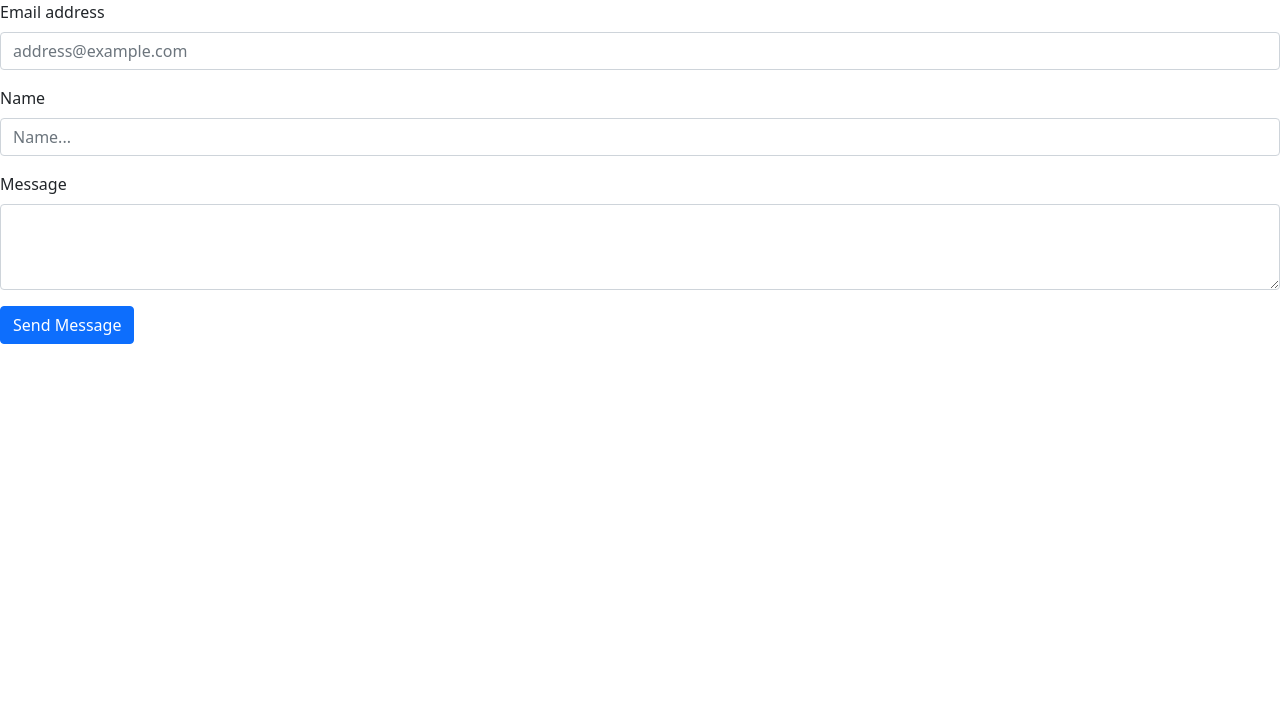
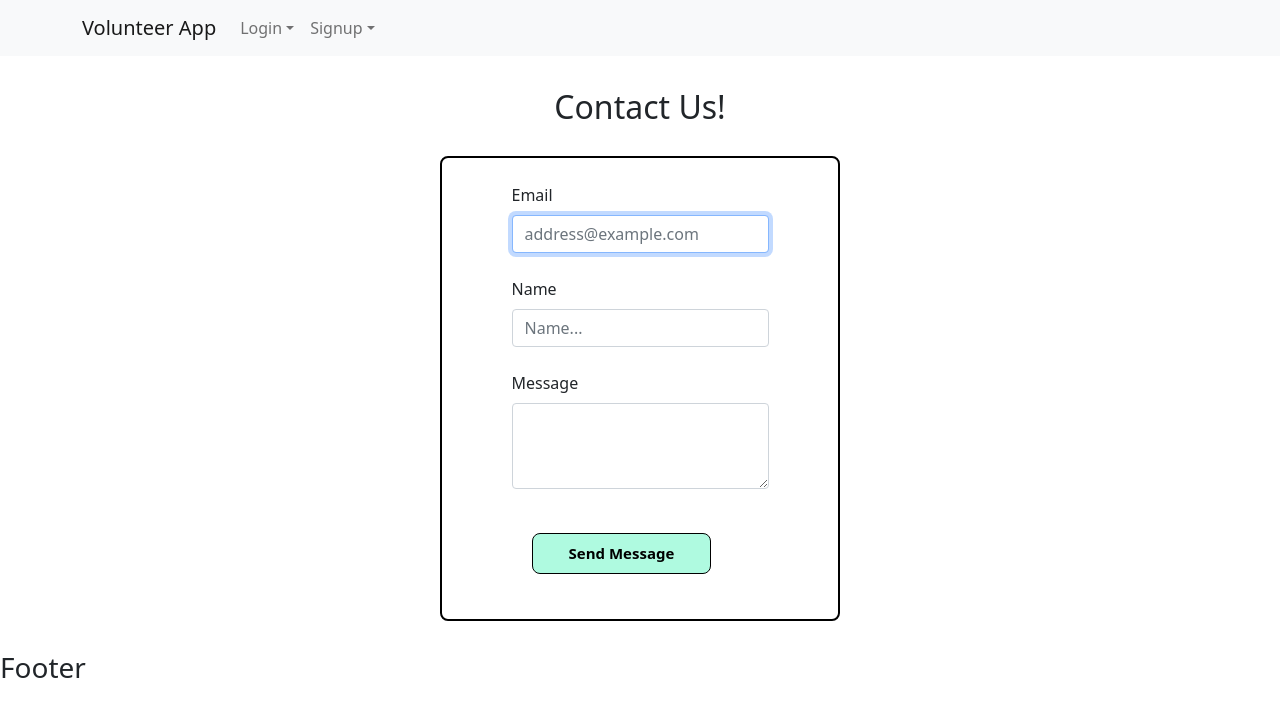
Before and after one commit to ImmanuelCurrah/VolunteerApp, a React (Create React App) app in the folder client/: page /contact-us in a window 1280 px wide. Shown: the top 716 px of the page. Built offline with nearby package versions, Linux system fonts and the light colour scheme.

Commit message:
spiced up the contact form

```diff
--- a/client/src/components/Forms/contactForm/ContactForm.jsx
+++ b/client/src/components/Forms/contactForm/ContactForm.jsx
@@ -1,12 +1,15 @@
 import { useState } from "react";
 import { createMessageHandler } from "../../../services/apiConfigContact";
+import { Row, Form } from "react-bootstrap";
 
-export default function ContactForm() {
-  const [message, setMessage] = useState({
+const defaultMessage = {
   email: "",
   name: "",
   message: "",
-  });
+};
+
+export default function ContactForm() {
+  const [message, setMessage] = useState(defaultMessage);
 
   const messageHandler = (e) => {
     const { id, value } = e.target;
@@ -20,13 +23,17 @@ export default function ContactForm() {
     e.preventDefault();
     const newMessage = await createMessageHandler(message);
     console.log(newMessage);
+    setMessage(defaultMessage);
   };
 
   return (
-    <form onSubmit={submitHandler}>
-      <div className="mb-3">
-        <label className="form-label">Email address</label>
-        <input
+    <div className="user-login-form">
+      <Row>
+        <Form onSubmit={submitHandler}>
+          <Form.Label>Email</Form.Label>
+          <Form.Control
+            required
+            autoFocus
             type="email"
             className="form-control"
             id="email"
@@ -34,10 +41,10 @@ export default function ContactForm() {
             onChange={messageHandler}
             placeholder="address@example.com"
           />
-      </div>
-      <div className="mb-3">
-        <label className="form-label">Name</label>
-        <input
+          <br />
+          <Form.Label>Name</Form.Label>
+          <Form.Control
+            required
             type="text"
             className="form-control"
             id="name"
@@ -45,21 +52,22 @@ export default function ContactForm() {
             onChange={messageHandler}
             placeholder="Name..."
           />
-      </div>
-      <div className="mb-3">
-        <label className="form-label">Message</label>
-        <textarea
+          <br />
+
+          <Form.Label>Message</Form.Label>
+          <Form.Control
+            as="textarea"
             className="form-control"
             id="message"
-          rows="3"
+            rows={3}
             id="message"
             value={message.message}
             onChange={messageHandler}
           />
+          <br />
+          <button className="login-btn">Send Message</button>
+        </Form>
+      </Row>
     </div>
-      <div className="col-auto">
-        <button className="btn btn-primary mb-3">Send Message</button>
-      </div>
-    </form>
   );
 }
--- a/client/src/components/Forms/loginForm/userLogin/UserLoginForm.jsx
+++ b/client/src/components/Forms/loginForm/userLogin/UserLoginForm.jsx
@@ -1,5 +1,5 @@
-import React from 'react';
-import { Row, Form } from 'react-bootstrap';
+import React from "react";
+import { Row, Form } from "react-bootstrap";
 
 export default function UserLoginForm(props) {
   const { email, password } = props.userInput;
@@ -20,7 +20,7 @@ export default function UserLoginForm(props) {
           />
           <br />
 
-          <Form.Label>Type</Form.Label>
+          <Form.Label>Password</Form.Label>
           <Form.Control
             required
             id="password"
--- a/client/src/components/Layout/Layout.jsx
+++ b/client/src/components/Layout/Layout.jsx
@@ -1,6 +1,5 @@
 import LoginNavBar from "../../UI/Nav/PreLoginNav/LoginNavBar";
 import Footer from "../../UI/footer/Footer";
-
 
 export const Layout = (props) => {
   return (
@@ -9,5 +8,5 @@ export const Layout = (props) => {
       <div className="props-children">{props.children}</div>
       <Footer />
     </div>
-  )
+  );
 };
--- a/client/src/screens/ContactPage/Contact.jsx
+++ b/client/src/screens/ContactPage/Contact.jsx
@@ -1,10 +1,13 @@
 import React from "react";
 import ContactForm from "../../components/Forms/contactForm/ContactForm";
-
+import { Layout } from "../../components/Layout/Layout";
 export default function Contact() {
   return (
-    <div>
-      <ContactForm />
-    </div>
+    <Layout>
+      <div className="user-login-page">
+        <h2>Contact Us!</h2>
+        <ContactForm />
+      </div>
+    </Layout>
   );
 }
```
Lines whose indentation alone changed are shown as unchanged.
